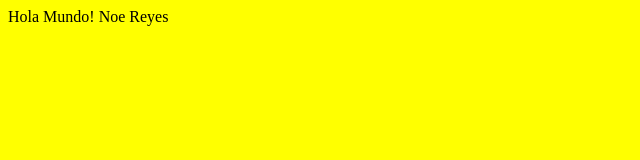
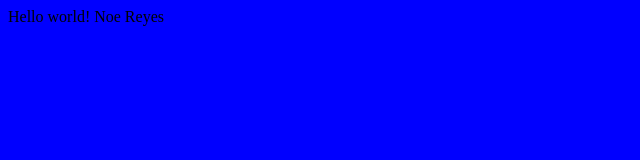
Before and after one commit to noereyes10/GNMRH, a plain HTML site: page index.html in a window 1280 px wide. Shown: the whole page, without its empty margins (0-640 px from the left). Drawn offline with Linux system fonts and the light colour scheme.

Commit message:
modifique index, elimine un txt

```diff
--- a/index.html
+++ b/index.html
@@ -1,7 +1,7 @@
 <html>
 	<head><title>pagina inicial</title></head>
-<body bgcolor="yellow">
-Hola Mundo!
+<body bgcolor="blue">
+Hello world!
 Noe Reyes
 </body>
 </html>
```
Also changed, not shown: new_file.txt (deleted).
